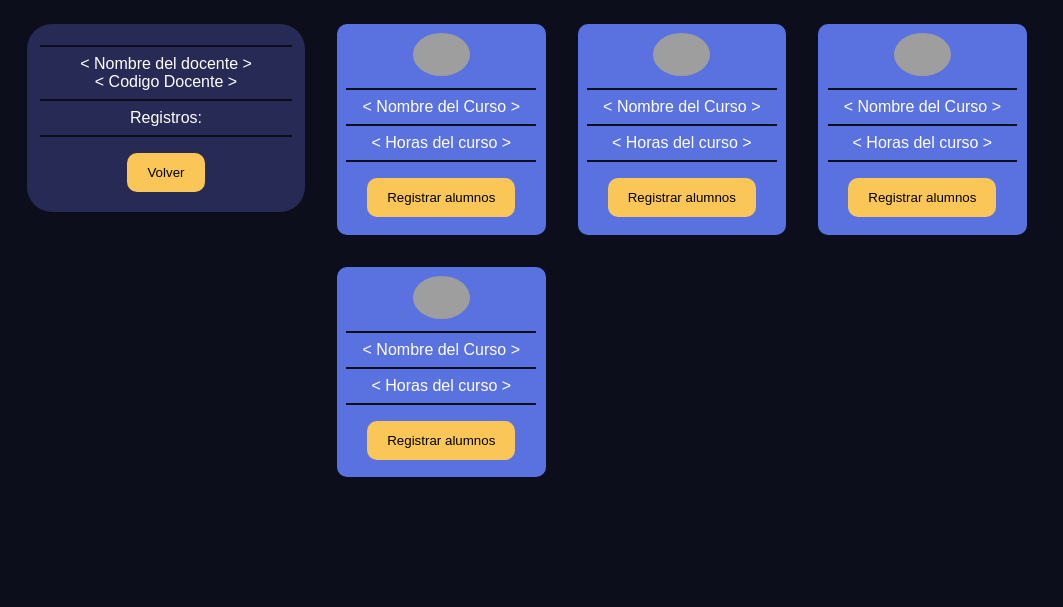
After one commit to K1LL3RA/Integrador-1, a Django app: template asistencia/templates/asistencia/lobby.html in a window 1280 px wide. The commit adds this page. Shown: the top 607 px of the page, without its empty margins (0-1063 px from the left). Run offline with Django 3.2, Linux system fonts and the light colour scheme; the template is opened without the code that fills it, so the values that code supplies are empty; grey boxes are pictures that could not be loaded.

Commit message:
primero del 10

```diff
--- /dev/null
+++ b/asistencia/CSS/lobby.css
@@ -0,0 +1,137 @@
+body{
+	background: #0d0e1c;
+	font-family: Arial;
+}
+.vertical{
+	overflow: hidden;
+	height: 100%;
+}
+.cont{
+	width: 450px;
+	height: 600px;
+	background: #272a54;
+	margin: 1em;
+	padding: 1%;
+	float: left;
+	border-radius: 25px;
+}
+.contUnitario{
+	background: #272a54;
+	margin: 1em;
+	padding: 1%;
+	float: left;
+	border-radius: 25px;
+}
+.contUnitario1{
+	background: #5a72e0;
+	margin: 1em;
+	padding: 1%;
+	float: left;
+	border-radius: 10px;
+	width: 20%;
+	text-align: center;
+}
+.centrar{
+	width: 100%;
+	display: flex;
+	justify-content: center;
+	align-items: center;
+}
+.textob{
+	color: white;
+}
+button{
+	cursor: pointer;
+	border: none;
+	background-color: #fac657;
+	border-radius: 10px;
+	padding: 12px 20px;
+	margin: 8px 0;
+}
+button:hover{
+	background-color: #bf9845;
+}
+.estestudiantes{
+	overflow: auto;
+}
+.estestudiantes table{
+	width: 100%;
+	border-collapse: collapse;
+	border: 0px solid white;
+}
+.estestudiantes td, .estestudiantes th{
+	border: none;
+	padding: 8px 25px;
+}
+.estestudiantes th{
+	font-size: 25px;
+	background-color: #080814;
+	color: white;
+}
+.estestudiantes td{
+	background-color: #303030;
+	color: white;
+}
+.estestudiantes tr:nth-child(odd) td{
+	background-color: #474747;
+}
+hr.hrcolor{
+	border: none;
+	border-top: 2px solid #0d0e1c;
+}
+/* The switch - the box around the slider */
+.switch{
+	position: relative;
+	display: inline-block;
+	width: 60px;
+	height: 34px;
+}
+
+/* Ocultar checkbox default */
+.switch input{
+	opacity: 0;
+	width: 0;
+	height: 0;
+}
+/* The slider */
+.slider {
+	position: absolute;
+	cursor: pointer;
+	top: 0;
+	left: 0;
+	right: 0;
+	bottom: 0;
+	background-color: #0d0e1c;
+	-webkit-transition: .4s;
+	transition: .4s;
+}
+.slider:before {
+	position: absolute;
+	content: "";
+	height: 26px;
+	width: 26px;
+	left: 4px;
+	bottom: 4px;
+	background-color: #272a54;
+	-webkit-transition: .4s;
+	transition: .4s;
+}
+input:checked + .slider {
+	background-color: #fac657;
+}
+input:focus + .slider {
+	box-shadow: 0 0 1px #fac657;
+}
+input:checked + .slider:before {
+	-webkit-transform: translateX(26px);
+	-ms-transform: translateX(26px);
+	transform: translateX(26px);
+	background-color: #fc960f;
+}
+/* Rounded sliders */
+.slider.round {
+	border-radius: 34px;
+}
+.slider.round:before {
+	border-radius: 50%;
+}
--- /dev/null
+++ b/asistencia/templates/asistencia/lobby.html
@@ -0,0 +1,66 @@
+{% load static %}
+<!DOCTYPE html>
+<html>
+<head>
+	<meta charset="utf-8">
+	<meta name="viewport" content="width=device-width, initial-scale=1">
+    <link rel="stylesheet" type="text/css" href="{% static '../../CSS/lobby.css' %}">
+	<title></title>
+</head>
+<body>
+	<div class="vertical centrar" style="align-items: start;">
+		<div style="width: 20%; text-align: center;" class="contUnitario">
+				<div><src="{% static '../../img/genericst.jpg' %}" style="width: 30%; border-radius: 50%;"></div>
+				<hr class="hrcolor">
+				<div style="color: white;">< Nombre del docente ></div>
+				<div style="color: white;">< Codigo Docente ></div>
+				<hr class="hrcolor">
+				<div style="color: white;">Registros: </div>
+				<hr class="hrcolor">
+				<button>Volver</button>
+		</div>
+
+		<div style="width: 75%; height: 600px;">
+			<table class="estestudiantes">
+		<div style="width: 20%; text-align: center;" class="contUnitario1">
+				<div><img src="genericst.jpg" style="width: 30%; border-radius: 50%;"></div>
+				<hr class="hrcolor">
+				<div style="color: white;">< Nombre del Curso ></div>
+				<hr class="hrcolor">
+				<div style="color: white;">< Horas del curso ></div>
+				<hr class="hrcolor">
+				<button>Registrar alumnos</button>
+
+		</div>
+		<div style="width: 20%; text-align: center;" class="contUnitario1">
+				<div><img src="genericst.jpg" style="width: 30%; border-radius: 50%;"></div>
+				<hr class="hrcolor">
+				<div style="color: white;">< Nombre del Curso ></div>
+				<hr class="hrcolor">
+				<div style="color: white;">< Horas del curso ></div>
+				<hr class="hrcolor">
+				<button>Registrar alumnos</button>
+		</div>
+		<div style="width: 20%; text-align: center;" class="contUnitario1">
+				<div><img src="genericst.jpg" style="width: 30%; border-radius: 50%;"></div>
+				<hr class="hrcolor">
+				<div style="color: white;">< Nombre del Curso ></div>
+				<hr class="hrcolor">
+				<div style="color: white;">< Horas del curso ></div>
+				<hr class="hrcolor">
+				<button>Registrar alumnos</button>
+		</div>
+		<div style="width: 20%; text-align: center;" class="contUnitario1">
+				<div><img src="genericst.jpg" style="width: 30%; border-radius: 50%;"></div>
+				<hr class="hrcolor">
+				<div style="color: white;">< Nombre del Curso ></div>
+				<hr class="hrcolor">
+				<div style="color: white;">< Horas del curso ></div>
+				<hr class="hrcolor">
+				<button>Registrar alumnos</button>
+		</div>
+		</table>
+		</div>
+	</div>
+</body>
+</html>
--- a/asistencia/urls.py
+++ b/asistencia/urls.py
@@ -6,5 +6,4 @@ urlpatterns = [
     path('capturar/', views.capturar, name='capturar'),
     path('agregar-usuario/', views.agregar_usuario, name='agregar_usuario'),
     path('alumnos/', views.vista_alumnos, name='alumnos'),
-
 ]
```
Also changed, not shown: asistencia/CSS/cont.css (added, +128 -0 lines), asistencia/templates/asistencia/RegAC.html (added, +44 -0 lines), asistencia/templates/asistencia/index.html (+8 -1 lines), asistencia/templates/asistencia/sesion.html (added).
